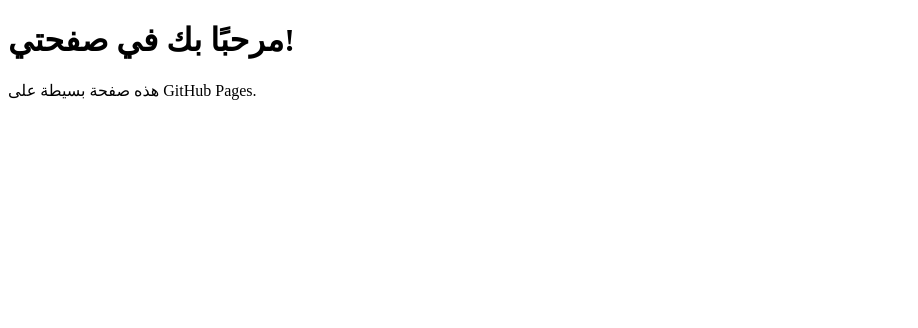
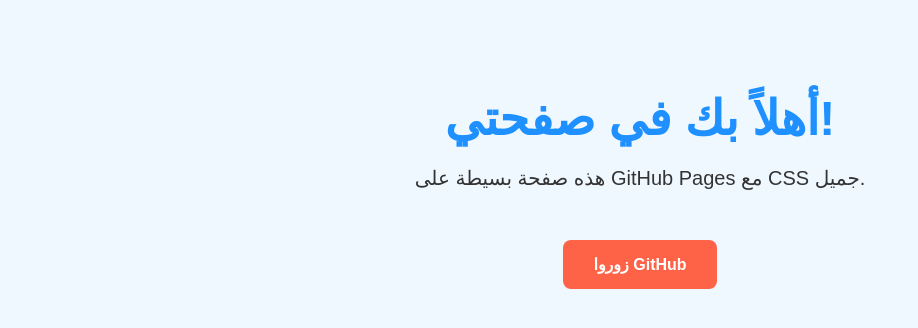
Before and after one commit to Hadeel1233/my_web, a plain HTML site: page index.html in a window 1280 px wide. Shown: the whole page, without its empty margins (0-918 px from the left). Drawn offline with Linux system fonts and the light colour scheme.

Commit message:
Update index.html

```diff
--- a/index.html
+++ b/index.html
@@ -2,9 +2,49 @@
 <html>
 <head>
   <title>صفحتي على GitHub</title>
+  <style>
+    /* تغيير خلفية الصفحة */
+    body {
+      background-color: #f0f8ff; /* لون أزرق فاتح */
+      font-family: Arial, sans-serif;
+      text-align: center;
+      padding: 50px;
+    }
+
+    /* عنوان الصفحة */
+    h1 {
+      color: #1e90ff; /* أزرق غامق */
+      font-size: 48px;
+      margin-bottom: 20px;
+    }
+
+    /* النصوص */
+    p {
+      color: #333;
+      font-size: 20px;
+    }
+
+    /* إضافة زر جميل */
+    a.button {
+      display: inline-block;
+      margin-top: 30px;
+      padding: 15px 30px;
+      background-color: #ff6347; /* أحمر برتقالي */
+      color: white;
+      text-decoration: none;
+      border-radius: 8px;
+      font-weight: bold;
+      transition: background-color 0.3s;
+    }
+
+    a.button:hover {
+      background-color: #ff4500; /* أحمر غامق عند المرور */
+    }
+  </style>
 </head>
 <body>
-  <h1>مرحبًا بك في صفحتي!</h1>
-  <p>هذه صفحة بسيطة على GitHub Pages.</p>
+  <h1>أهلاً بك في صفحتي!</h1>
+  <p>هذه صفحة بسيطة على GitHub Pages مع CSS جميل.</p>
+  <a href="https://github.com" class="button">زوروا GitHub</a>
 </body>
 </html>
```
